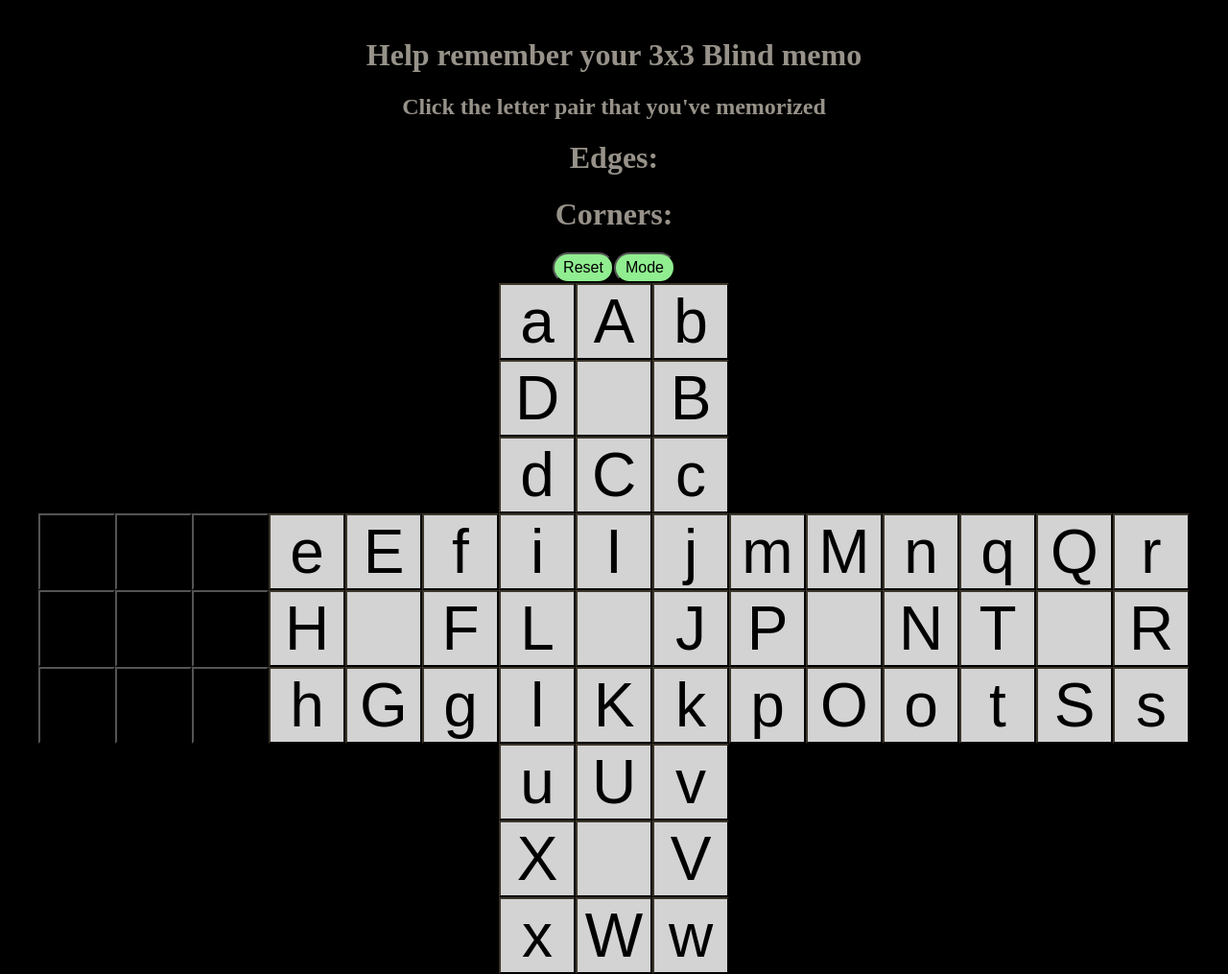
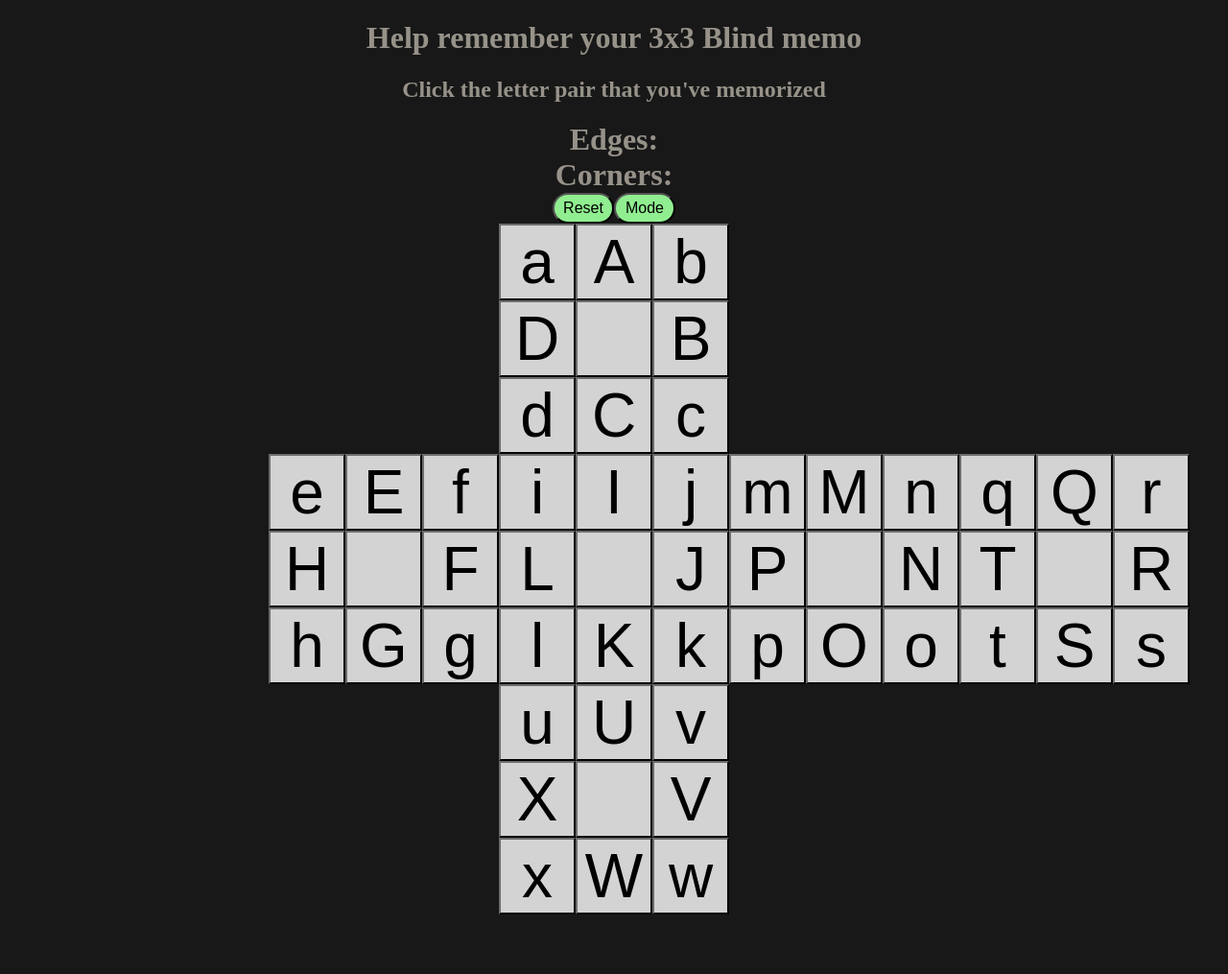
Before and after one commit to AslanPun/3x3_Blind_memo, a plain HTML site: page index.html in a window 1280 px wide. Shown: the whole page at 96% size. After the commit the page ends 953 px from the top, so only its background shows below. Drawn offline with Linux system fonts and the light colour scheme.

Commit message:
Update style.css

```diff
--- a/style.css
+++ b/style.css
@@ -8,31 +8,42 @@ body {
     margin: 0px;
     padding: 0px;
     border: 0px;
-    /* background-image: url("mangaSpeed.jpg"); */
-    background-color: rgb(0, 0, 0);
+    background-color: rgb(24, 24, 24);
     color:rgb(151, 146, 137);
 
 }
 
-#background {
+#background1 {
+
     width: 100%;
     height: 100%;
-    position: absolute;
+    position:absolute;
     left: 0px;
     top: 0px;
     z-index: -1;
 }
 
-.stretch {
-    width:100%;
-    height:100%;
-}
 
 h1 {
     text-align: center;
 }
 h2 {
     text-align: center;
+}
+h3 {
+    text-align: center;
+
+}
+.sequence{
+    text-align: center;
+}
+.edge {
+    text-align: center;
+    display:inline;
+}
+.corner {
+    text-align: center;
+    display:inline;
 }
 p {
     text-align: center;
@@ -54,7 +65,7 @@ p {
 }
 
 .but {
-    border-color: #3c362b;
+    border-color: rgb(24, 24, 24);
     /* color:rgb(0, 0, 0); */
 
     /* background-color:rgb(144, 238, 144); */
@@ -74,14 +85,15 @@ p {
 
 .fakebut {
 
-    background-color:rgb(0, 0, 0);
+    background-color:rgb(24, 24, 24);
     /* background-color:rgb(144, 238, 144); */
     /* background-color:rgb(240,230,140); */
-
+    border-color: rgb(24, 24, 24);
     height:5rem;
     width:5rem;
     font-size: 4rem;
     text-align: center;
+    visibility:hidden
     /* border-radius: 1rem; */
 
 }
```
